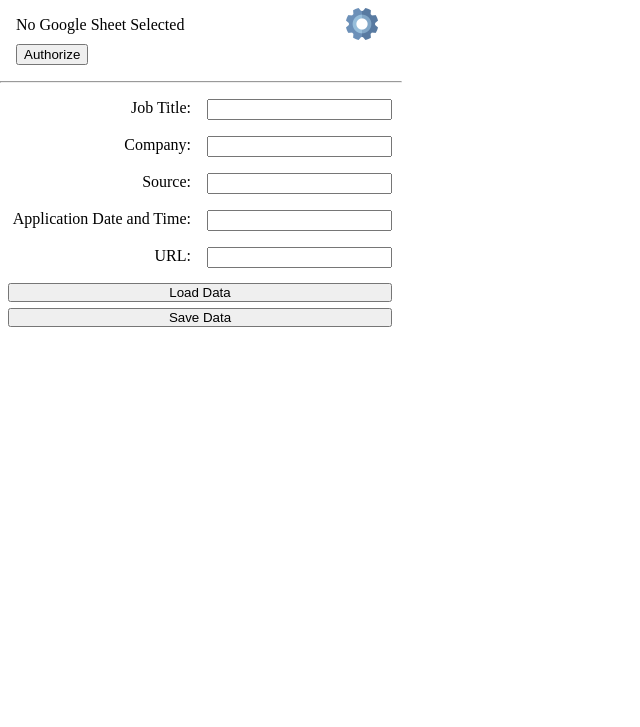
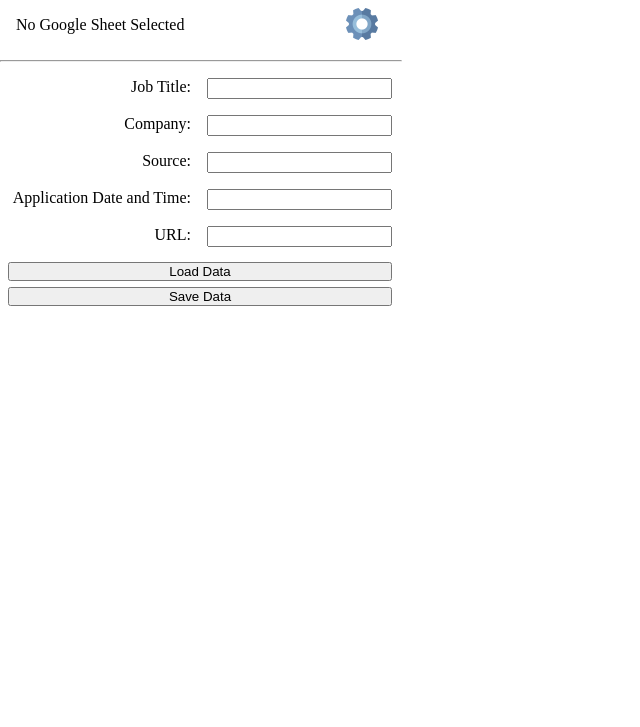
Before and after one commit to ejmebasser/Job-Application-Tracking-, a website built with webpack: page popup.html in a window 1280 px wide. Shown: the part 73-800 px from the top of the page, without its empty margins (0-640 px from the left). Built offline with nearby package versions, Linux system fonts and the light colour scheme.

Commit message:
🐞 fix:
Remove authorization button used while testing.

```diff
--- a/popup.html
+++ b/popup.html
@@ -17,7 +17,6 @@
         <!-- Open Settings -->
       </button>
     </div>
-    <button id="authorizeButton">Authorize</button>
   </header>
   <hr />
   <div id="main">
```
